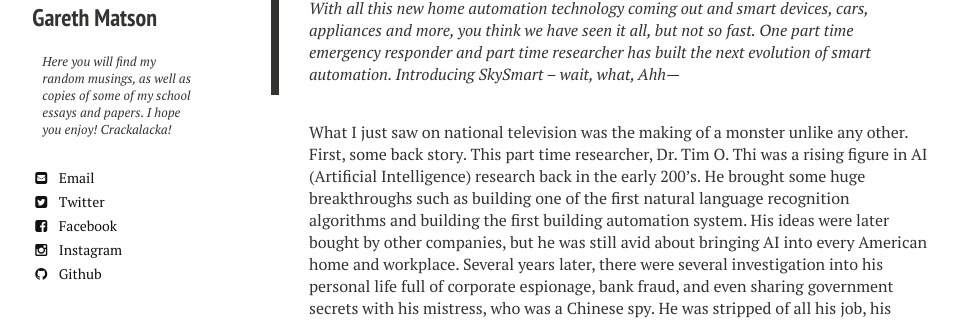
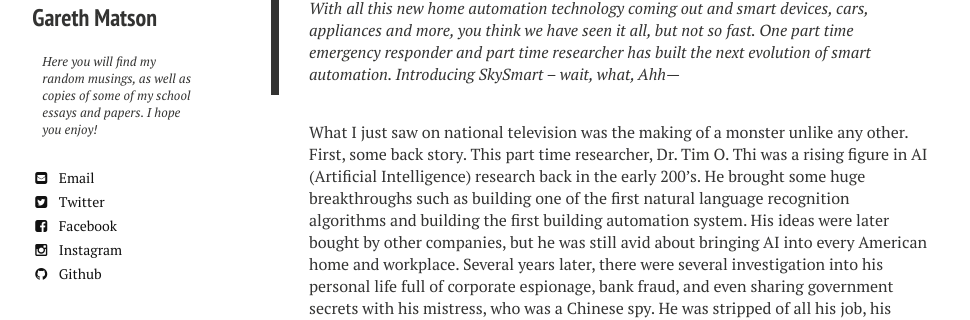
Before and after one commit to gerdums/gerdums.github.io, a Jekyll site: the page built from _posts/2015-05-22-Monster Story.md, in a window 1280 px wide. Shown: the part 239-559 px from the top of the page, without its empty margins (21-991 px from the left). Built offline with Jekyll 4.4.1, drawn with Linux system fonts in a browser that asks for light colours; nearby versions of some CDN libraries.

Commit message:
Update authors.yml

```diff
--- a/_data/authors.yml
+++ b/_data/authors.yml
@@ -2,7 +2,7 @@
 gareth:
   name: Gareth Matson
   avatar: bio-photo.jpg
-  bio: "Here you will find my random musings, as well as copies of some of my school essays and papers. I hope you enjoy! Crackalacka!"
+  bio: "Here you will find my random musings, as well as copies of some of my school essays and papers. I hope you enjoy!"
   email: gmatson@live.com
   disqus-shortname:
   twitter: gareth2016
```
